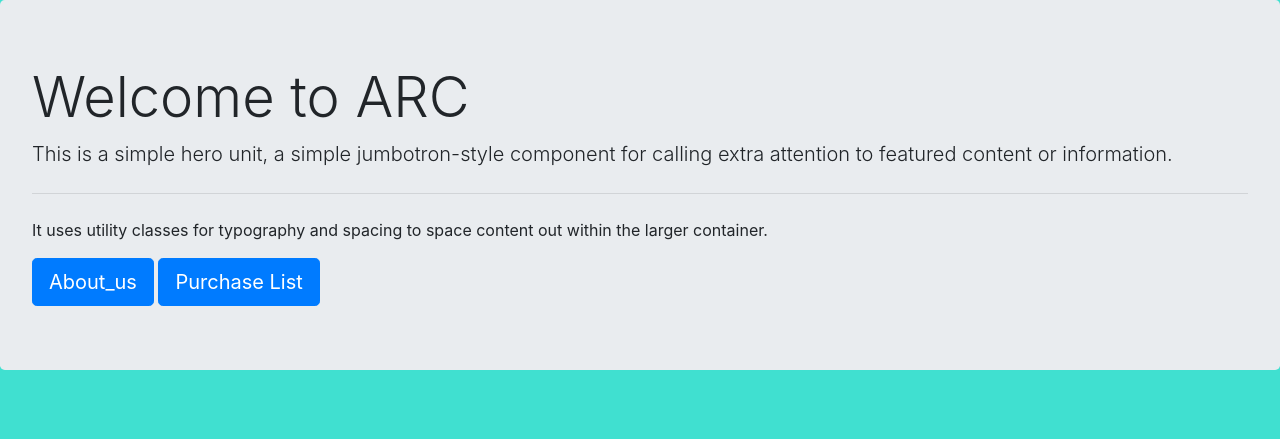
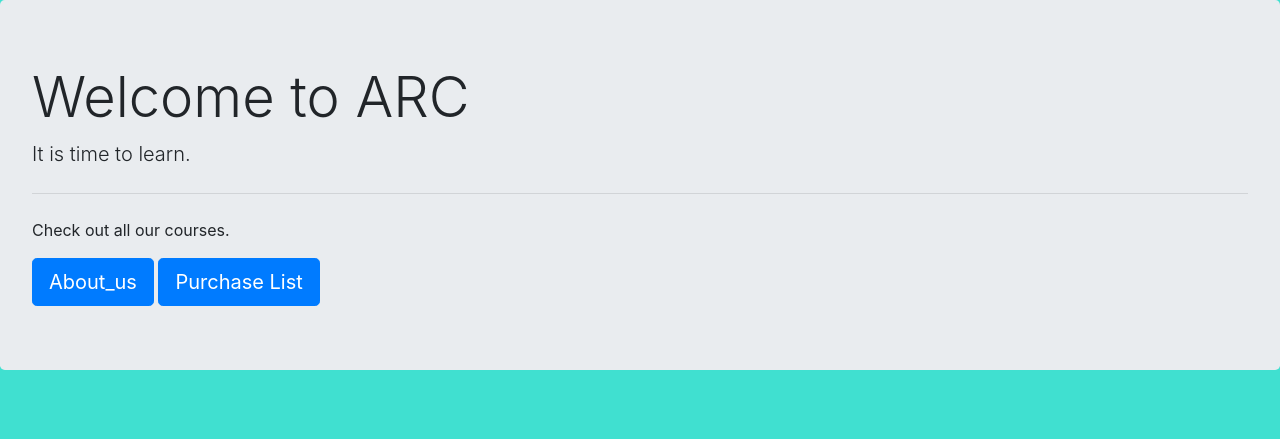
Before and after one commit to jnahc/arc-education-site, a Django app: page / in a window 1280 px wide. Shown: the part 56-495 px from the top of the page. Run offline with Django 3.2, Linux system fonts and the light colour scheme; some libraries are stand-ins or nearby versions.

Commit message:
css ready to go

```diff
--- a/arc_app/static/css/main.css
+++ b/arc_app/static/css/main.css
@@ -1,18 +1,15 @@
+/* GLOBAL VARIABLES **************************************************/
+
+* {
+}
+
 body {
   background: turquoise;
 }
 
-.course-pic {
-  border: 1px solid #ddd;
-  border-radius: 4px;
-  padding: 5px;
-  max-width: 150px;
-}
+/* HOME PAGE *************************************************/
 
-.course-pic:hover {
-  box-shadow: 0 0 2px 1px rgba(0, 140, 186, 0.5);
-}
-
+/* LOGIN PAGE **************************************************/
 .login-button {
   display: block;
   width: 240px;
@@ -47,3 +44,22 @@ body {
   margin-top: 100px;
   border: 1px solid red;
 }
+
+/* REGISTER PAGE **************************************************/
+
+/* ABOUT US PAGE **************************************************/
+
+/* PROFILE PAGE **************************************************/
+
+/* COURSE LIST **************************************************/
+
+.course-pic {
+  border: 1px solid #ddd;
+  border-radius: 4px;
+  padding: 5px;
+  max-width: 150px;
+}
+
+.course-pic:hover {
+  box-shadow: 0 0 2px 1px rgba(0, 140, 186, 0.5);
+}
--- a/arc_app/templates/index.html
+++ b/arc_app/templates/index.html
@@ -4,9 +4,9 @@
 
 <div class="jumbotron">
     <h1 class="display-4">Welcome to ARC</h1>
-    <p class="lead">This is a simple hero unit, a simple jumbotron-style component for calling extra attention to featured content or information.</p>
+    <p class="lead">It is time to learn.</p>
     <hr class="my-4">
-    <p>It uses utility classes for typography and spacing to space content out within the larger container.</p>
+    <p>Check out all our courses.</p>
     <a class="btn btn-primary btn-lg" href="{% url 'about_us' %}" role="button">About_us</a>
     <a class="btn btn-primary btn-lg" href="{% url 'purchase_list' %}" role="button">Purchase List</a>
   </div>
```
